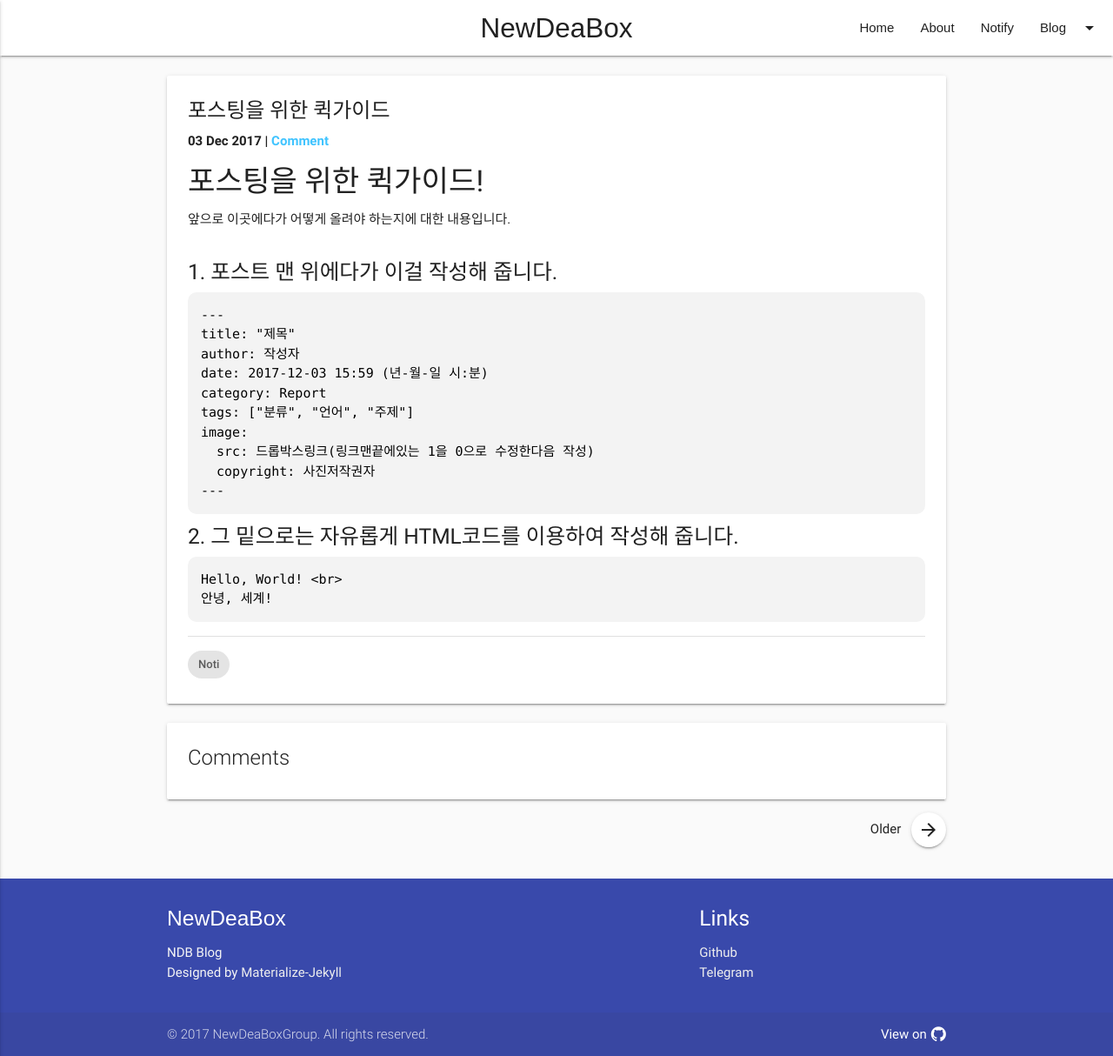
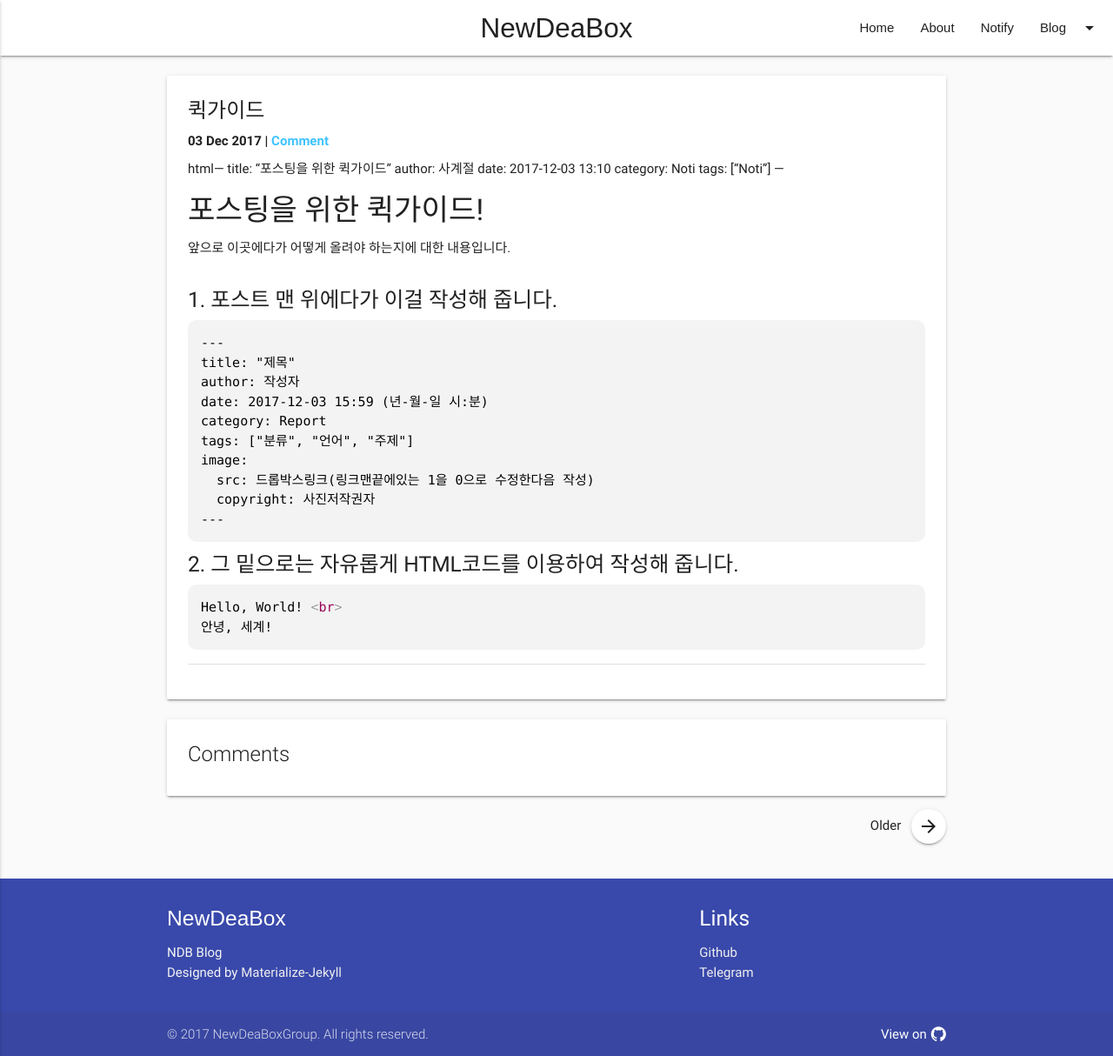
Before and after one commit to NewDeaBoxGroup/NewDeaBoxGroup.github.io, a Jekyll site: the page built from _posts/2017-12-03-퀵가이드.md, in a window 1280 px wide and 1214 px high. Shown: the whole window at 87% size. Built offline with Jekyll 4.4.1, drawn with Linux system fonts in a browser that asks for light colours; nearby versions of some CDN libraries; some web fonts are replaced; comment, search, counter and statistics services are not loaded.

Commit message:
Update 2017-12-03-퀵가이드.md

````diff
--- a/_posts/2017-12-03-퀵가이드.md
+++ b/_posts/2017-12-03-퀵가이드.md
@@ -1,4 +1,4 @@
----
+html---
 title: "포스팅을 위한 퀵가이드"
 author: 사계절
 date: 2017-12-03 13:10
@@ -23,7 +23,7 @@ image:
 ```
 
 ##### 2. 그 밑으로는 자유롭게 HTML코드를 이용하여 작성해 줍니다. <br>
-```
+```html
 Hello, World! <br>
 안녕, 세계!
 ```
````
